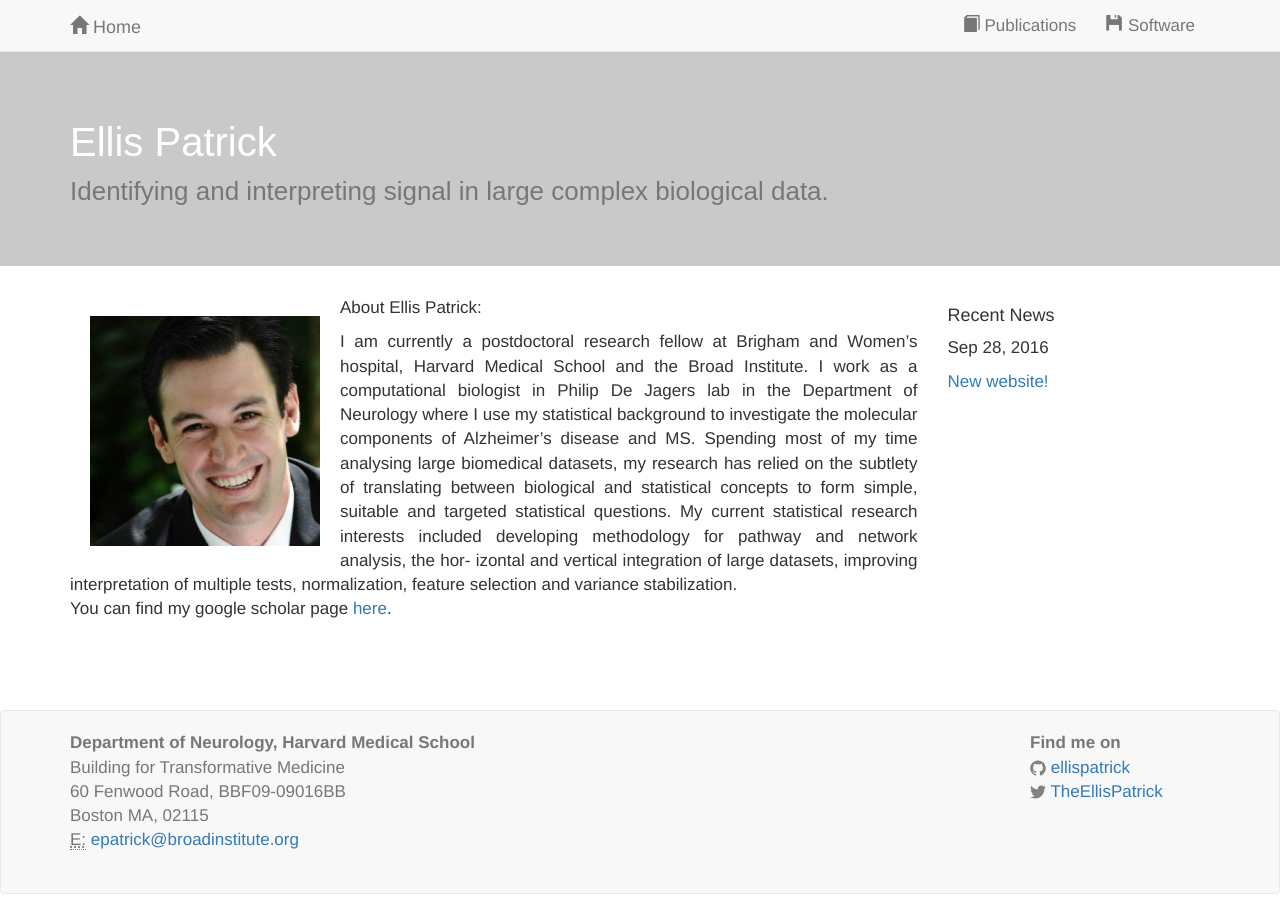
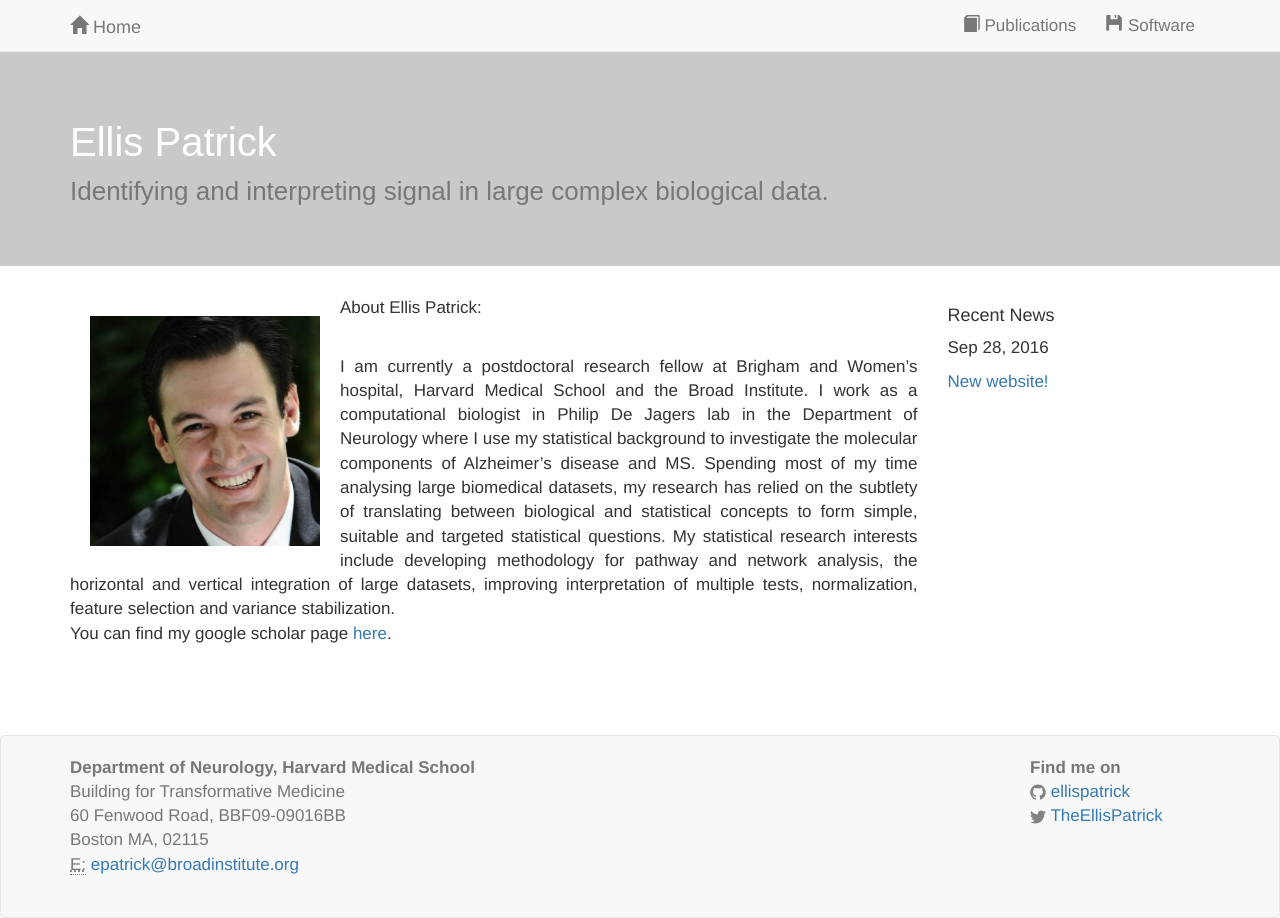
Before and after one commit to ellispatrick/ellispatrick.github.io, a Jekyll site: the page built from index.html, in a window 1280 px wide. Built offline with Jekyll 4.4.1, drawn with Linux system fonts in a browser that asks for light colours; nearby versions of some CDN libraries; a style sheet for code colours, icons or effects is not loaded.

Commit message:
about me update

```diff
--- a/index.html
+++ b/index.html
@@ -21,14 +21,15 @@ layout: home
 
 <p>About Ellis Patrick:</p>
 
+<br>
 <p>
 I am currently a postdoctoral research fellow at Brigham and Women’s hospital, Harvard Medical School and the Broad Institute.
 I work as a computational biologist in Philip De Jagers lab in the Department of Neurology where I use my statistical background to investigate the molecular components of Alzheimer’s disease and MS.
 Spending most of my time analysing large biomedical datasets, my research has relied on the subtlety of translating between biological and statistical concepts to form simple, suitable and targeted
 statistical questions.
-My current statistical research interests included developing methodology for pathway and network analysis, the hor-
-izontal and vertical integration of large datasets, improving interpretation of multiple tests, normalization,
+My statistical research interests include developing methodology for pathway and network analysis, the horizontal and vertical integration of large datasets, improving interpretation of multiple tests, normalization,
 feature selection and variance stabilization.
+
 <br>
 You can find my google scholar page <a href="https://scholar.google.com.au/citations?user=s-cliFIAAAAJ&hl=en" target="_blank">here</a>.
 </p>
```
